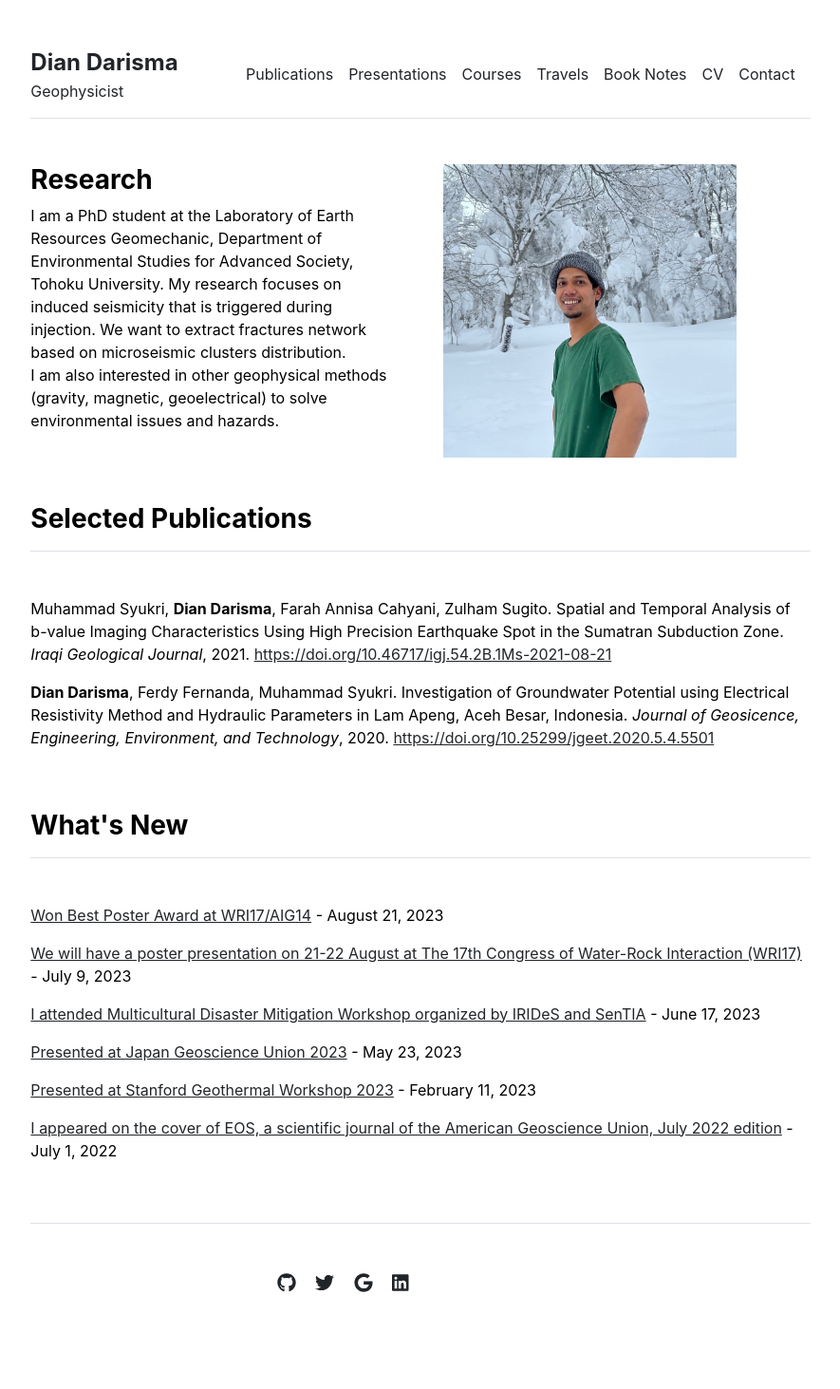
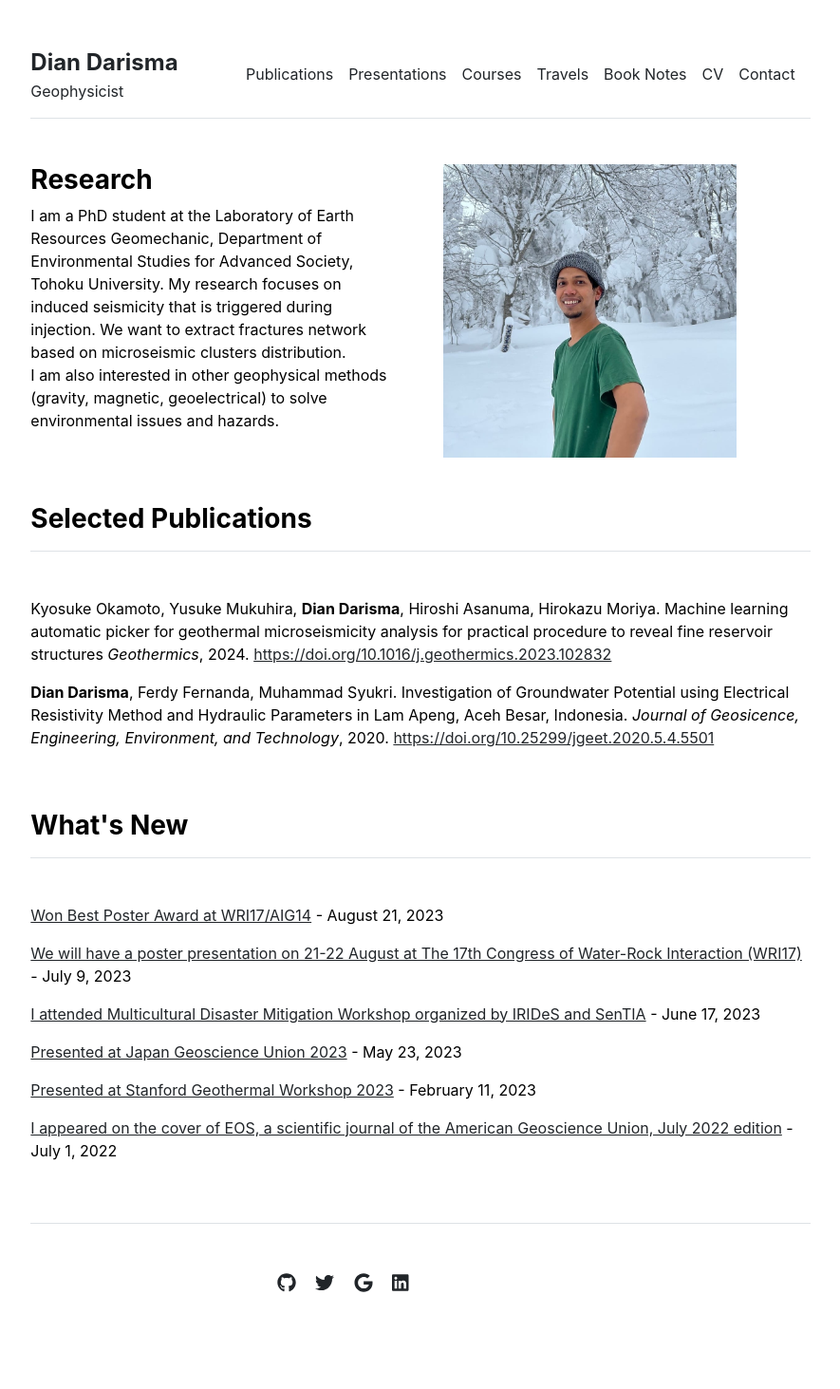
Before and after one commit to diandarisma/diandarisma.github.io, a Jekyll site: the page built from index.md, in a window 1280 px wide. Shown: the whole page at 95% size, without its empty margins (197-1082 px from the left). Built offline with Jekyll 4.4.1, drawn with Linux system fonts in a browser that asks for light colours.

Commit message:
Update publications.html

```diff
--- a/_includes/publications.html
+++ b/_includes/publications.html
@@ -2,11 +2,11 @@
   <div>
     {% if page.title == "Home" %}
     <p>
-      Muhammad Syukri, <strong>Dian Darisma</strong>, Farah Annisa Cahyani, Zulham Sugito.
-      Spatial and Temporal Analysis of b-value Imaging Characteristics Using High Precision Earthquake Spot in the Sumatran Subduction Zone.
-      <i>Iraqi Geological Journal</i>, 2021.
-      <a href="https://doi.org/10.46717/igj.54.2B.1Ms-2021-08-21">
-        https://doi.org/10.46717/igj.54.2B.1Ms-2021-08-21
+      Kyosuke Okamoto, Yusuke Mukuhira, <strong>Dian Darisma</strong>, Hiroshi Asanuma, Hirokazu Moriya.
+      Machine learning automatic picker for geothermal microseismicity analysis for practical procedure to reveal fine reservoir structures
+      <i>Geothermics</i>, 2024.
+      <a href="https://doi.org/10.1016/j.geothermics.2023.102832">
+        https://doi.org/10.1016/j.geothermics.2023.102832
       </a>
     </p>
 
@@ -22,6 +22,16 @@
     {% else %}
     <h3 class="fw-bold border-bottom pb-3 mb-5">Publications</h3>
     <h4 class="fw-bold border-bottom pb-1 mb-1"><small>2022</small></h4>
+
+    <p>
+      Kyosuke Okamoto, Yusuke Mukuhira, <strong>Dian Darisma</strong>, Hiroshi Asanuma, Hirokazu Moriya.
+      Machine learning automatic picker for geothermal microseismicity analysis for practical procedure to reveal fine reservoir structures
+      <i>Geothermics</i>, 2024.
+      <a href="https://doi.org/10.1016/j.geothermics.2023.102832">
+        https://doi.org/10.1016/j.geothermics.2023.102832
+      </a>
+    </p>
+
     <p>
       Syafrizal Idris, <strong>Dian Darisma</strong>, Agus Hari Pramana, Nurul Aflah, M Sayuti, Nanda Novita.
       Identification of the Aquifer Layer using the Geoelectric Method in Teupin Batee Village, Aceh Besar.
```
